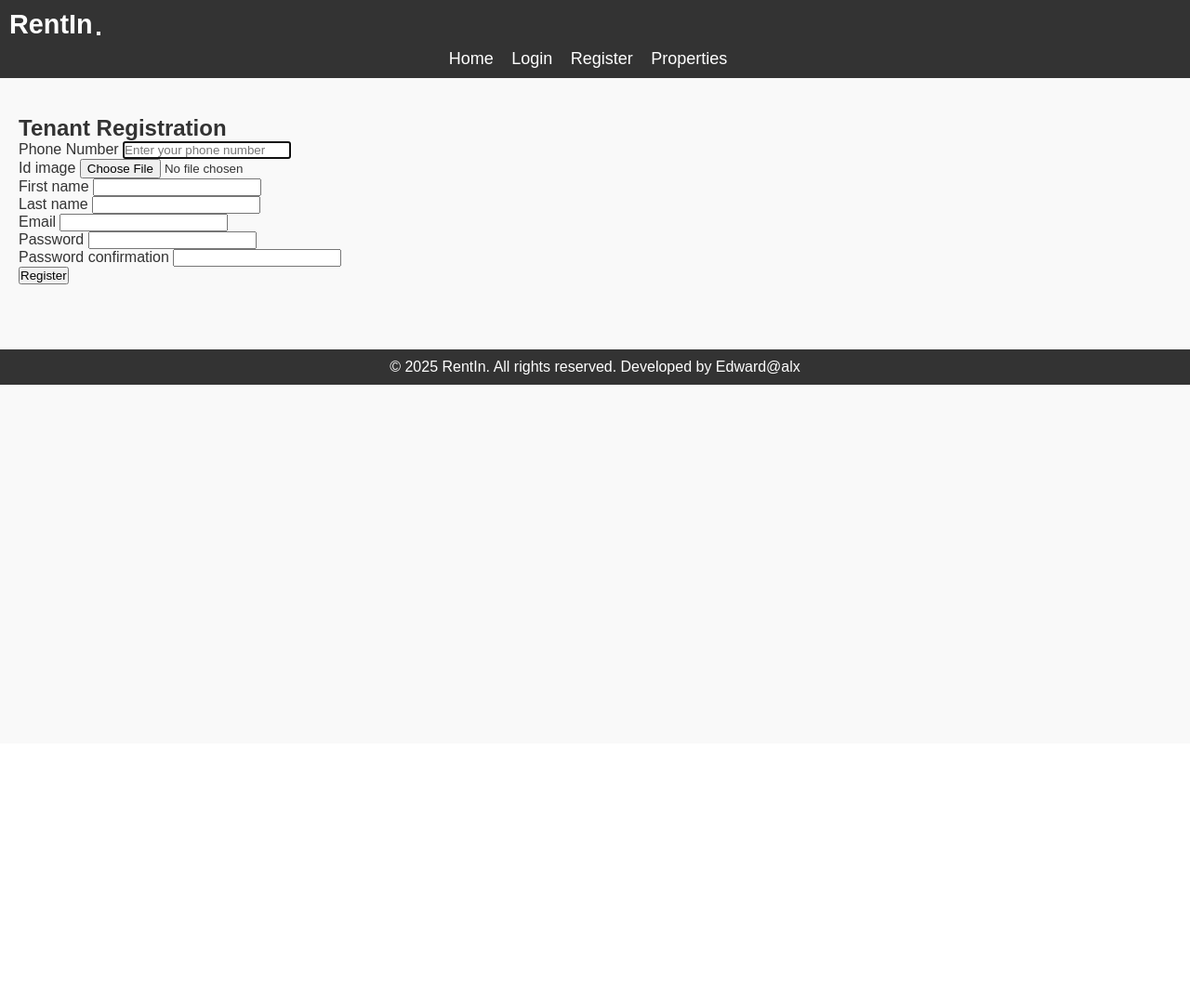
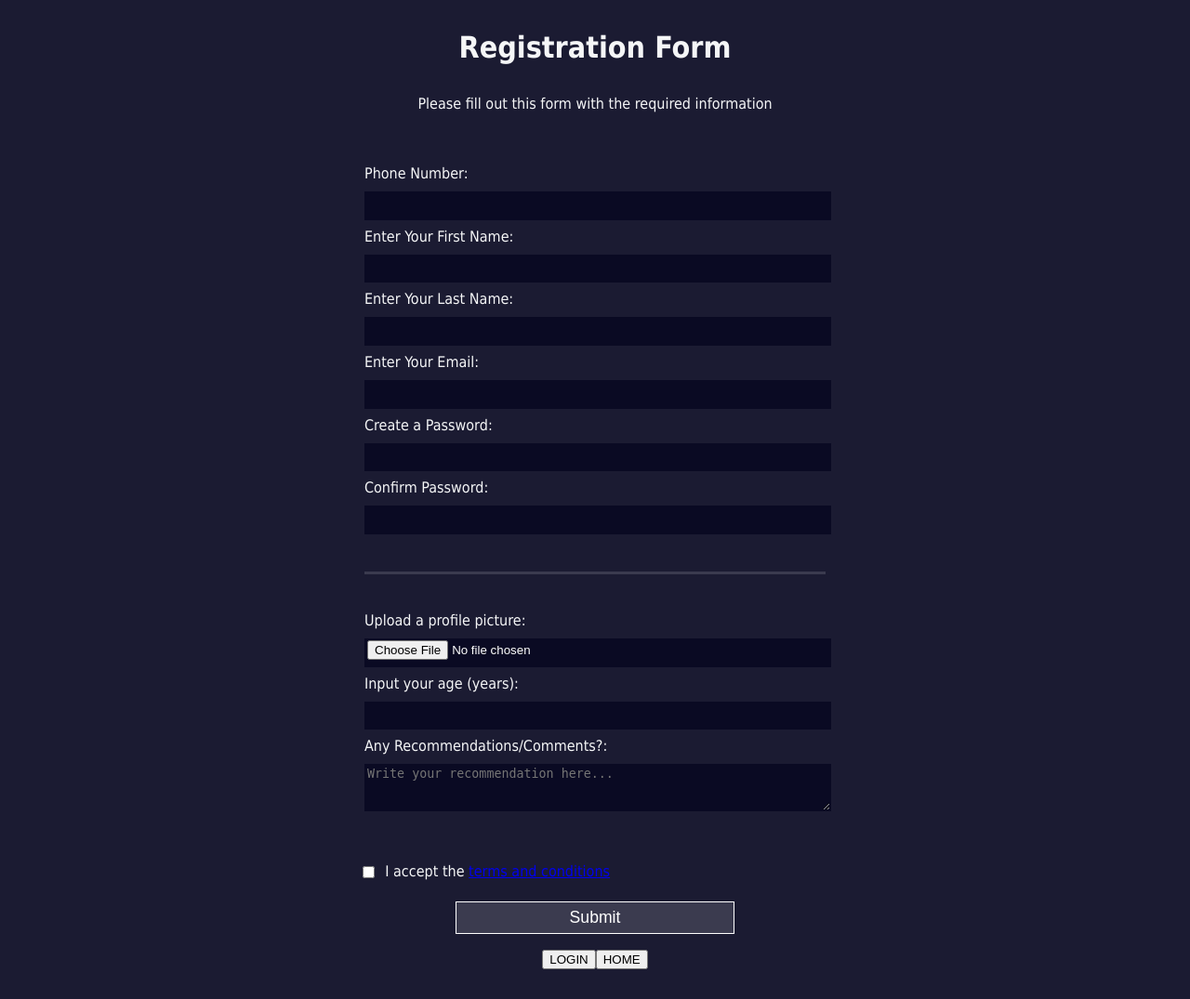
Before and after one commit to edwardalx/MyCapstoneProject, a Django app: page /accounts/register/ in a window 1280 px wide. Shown: the whole page at 93% size. Before the commit the page ends 414 px from the top, so only its background shows below. Run offline with Django 5.2, Linux system fonts and the light colour scheme.

Commit message:
templatework_4.11

```diff
--- a/rent_in/accounts/forms.py
+++ b/rent_in/accounts/forms.py
@@ -5,15 +5,16 @@ from django.core.exceptions import ValidationError
 import re
 class TenantForm(UserCreationForm):
     username = forms.CharField(required=True, min_length=5, max_length=11,  label='Phone Number',
-                widget=forms.TextInput(attrs={'placeholder': 'Enter your phone number', 'class': 'form-control'})                       )
+                widget=forms.TextInput(attrs={'placeholder': 'Enter your phone number', 'class': 'form-control'}))
     id_image = forms.ImageField(required=False)
     first_name = forms.CharField(required=True, max_length=200)
     last_name = forms.CharField(required=True, max_length=200)
     email = forms.EmailField(required=True)  # Change to required=True
+    age = forms.IntegerField(required=True, min_value=16)
 
     class Meta:
         model = Tenant
-        fields = ["username", "id_image", "first_name", "last_name", "email", "password1", "password2"]
+        fields = ["username", "id_image", "first_name", "last_name", "email", "password1", "password2",'age']
     def clean_username(self):
         username = self.cleaned_data.get('username')
         if not re.match(r'^\d+$', username):  # regex to match only digits
--- a/rent_in/accounts/models.py
+++ b/rent_in/accounts/models.py
@@ -7,6 +7,7 @@ from django.core.exceptions import ValidationError
 # Create your models here.
 class Tenant(AbstractUser):
     id_image = models.ImageField(upload_to='tenant_images/', blank=True, null=True)
+    age = models.IntegerField(blank=True,null=True )
 
     USERNAME_FIELD = "username"
     REQUIRED_FIELDS = ["email", "first_name", "last_name"]
--- /dev/null
+++ b/rent_in/accounts/static/css/new_register.css
@@ -0,0 +1,89 @@
+body {
+  width: 100%;
+  height: 100vh;
+  margin: 0;
+  background-color: #1b1b32;
+  color: #f5f6f7;
+  font-family: Tahoma;
+  font-size: 16px;
+}
+
+h1, p {
+  margin: 1em auto;
+  text-align: center;
+}
+
+form {
+  width: 60vw;
+  max-width: 500px;
+  min-width: 300px;
+  margin: 0 auto;
+  padding-bottom: 2em;
+}
+
+fieldset {
+  border: none;
+  padding: 2rem 0;
+  border-bottom: 3px solid #3b3b4f;
+}
+
+fieldset:last-of-type {
+  border-bottom: none;
+}
+
+label {
+  display: block;
+  margin: 0.5rem 0;
+}
+
+input,
+textarea,
+select {
+  margin: 10px 0 0 0;
+  width: 100%;
+  min-height: 2em;
+}
+
+input, textarea {
+  background-color: #0a0a23;
+  border: 1px solid #0a0a23;
+  color: #ffffff;
+}
+
+.inline {
+  width: unset;
+  margin: 0 0.5em 0 0;
+  vertical-align: middle;
+}
+
+input[type="submit"] {
+  display: block;
+  width: 60%;
+  margin: 1em auto;
+  height: 2em;
+  font-size: 1.1rem;
+  background-color: #3b3b4f;
+  border-color: white;
+  min-width: 300px;
+}
+
+input[type="file"] {
+  padding: 1px 2px;
+}
+
+.button {
+  display: flex;
+  justify-content: space-between;
+  padding: 20px 16px;
+  background: #007bff;
+  color: white;
+  text-decoration: none;
+  border-radius: 4px;
+  border: none;
+  cursor: pointer;
+}
+section{
+  display: flex;
+  justify-content: center;
+
+}
--- a/rent_in/accounts/templates/accounts/new_base.html
+++ b/rent_in/accounts/templates/accounts/new_base.html
@@ -16,12 +16,13 @@
       <nav>
         <ul>
           <li><a href="{%url 'login'%}">LOGIN</a></li>
-          <li><a href="{%url 'register'%}">SIGN UP</a></li>
+          <li><a href="{% url 'register' %}">REGISTER</a></li>
           <li><a href="#css-questions">PROPERTIES</a></li>
         </ul>
       </nav>
     </header>
     <main>
+      {% block content %}{% endblock %}
       <header class="header">
         <h1>LIST OF PROPERTIES</h1>
       </header>
@@ -45,5 +46,7 @@
         Ghana
       </address>
     </footer>
+    <script src="https://cdn.jsdelivr.net/npm/bootstrap@5.3.0/dist/js/bootstrap.bundle.min.js"></script>
+    {% block extra_js %}{% endblock %}
   </body>
 </html>
--- /dev/null
+++ b/rent_in/accounts/templates/accounts/new_register.html
@@ -0,0 +1,50 @@
+<!DOCTYPE html>
+<html lang="en">
+  <head>
+    {% load static %}
+    <meta charset="UTF-8">
+    <title>Registration Form</title>
+    <link rel="stylesheet" href="{%static 'css/new_register.css'%}" />
+  </head>
+  <body>
+    <h1>Registration Form</h1>
+    <p>Please fill out this form with the required information</p>
+    <form id="register-form" method="post" action="{%url 'register'%}" enctype="multipart/form-data">
+      {% csrf_token %}
+      <fieldset>
+        <label for="id_username" >Phone Number: <input input type="text"  name="username" id="id_username" required></label>
+        <label for="id_first_name">Enter Your First Name: <input id="id_first_name" name="first_name" type="text" required ></label>
+        <label for="Id_last_name">Enter Your Last Name: <input id="id_last_name" name="last_name" type="text" required ></label>
+        <label for="email">Enter Your Email: <input id="id_email" name="email" type="email" required ></label>
+        <label for="id_password1">Create a  Password: <input id="id_password1" name="password1" type="password" pattern="[a-z0-5]{8,}" required /></label>
+        <label for="id_password2">Confirm Password: <input id="id_password2" name="password2" type="password" pattern="[a-z0-5]{8,}" required /></label>
+      </fieldset>
+      <fieldset>
+        <label for="id_id_image">Upload a profile picture: <input id="id_id_image" type="file" name="id_image" /></label>
+        <label for="id_age">Input your age (years): <input id="id_age" type="number" name="age" min="16" max="120" required></label>
+
+        <label for="bio">Any Recommendations/Comments?:
+          <textarea id="bio" name="bio" rows="3" cols="30" placeholder="Write your recommendation here..."></textarea>
+        </label>
+      </fieldset>
+      <label for="terms-and-conditions">
+        <input class="inline" id="terms-and-conditions" type="checkbox" required name="terms-and-conditions" required> I accept the <a href="https://www.freecodecamp.org/news/terms-of-service/">terms and conditions</a>
+      </label>
+      <input type="submit" value="Submit" />
+      <section >
+        <a href="{% url 'login' %}"><button type="button">LOGIN</button></a>
+        <a href="{% url 'home' %}"><button type="button">HOME</button></a>
+    </section>
+
+      {% if form.errors %}
+            <div class="alert alert-danger mt-3">
+                {% for field in form %}
+                    {% for error in field.errors %}
+                        <p>{{ error }}</p>
+                    {% endfor %}
+                {% endfor %}
+            </div>
+        {% endif %}
+    </form>
+  </body>
+</html>
--- a/rent_in/accounts/views.py
+++ b/rent_in/accounts/views.py
@@ -24,7 +24,7 @@ class RentInHome(generic.TemplateView):
 
 class RentInRegisterVIew(generic.CreateView):
     form_class = TenantForm
-    template_name = 'accounts/register.html'
+    template_name = 'accounts/new_register.html'
     success_url = reverse_lazy('login')
 
 class TenantLoginView(views.LoginView):
```
Also changed, not shown: rent_in/accounts/static/css/new_styles.css (+26 -4 lines), rent_in/accounts/templates/registration/login.html (+9 -5 lines), rent_in/accounts/migrations/0002_tenant_age.py (added), rent_in/db.sqlite3.
